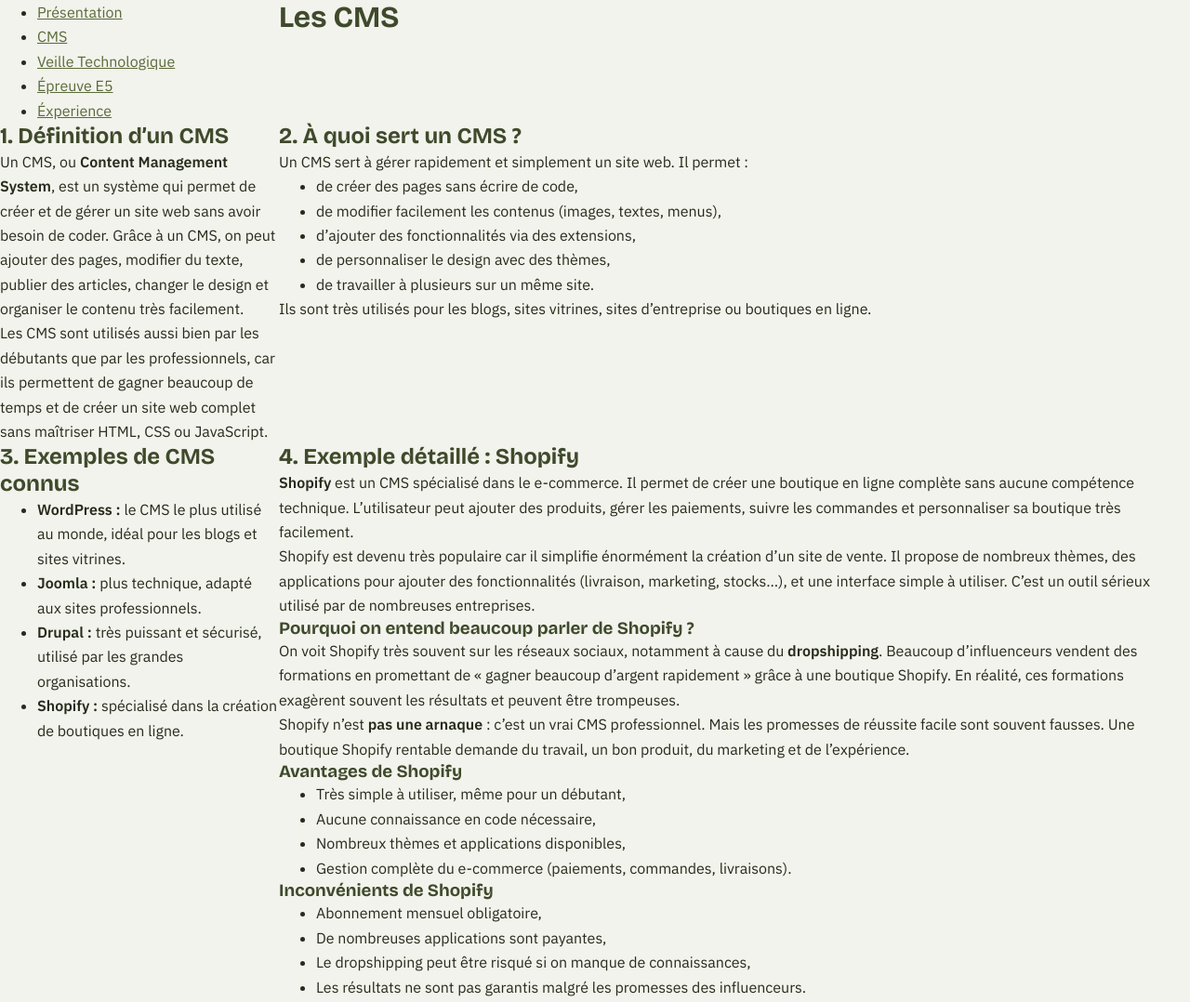
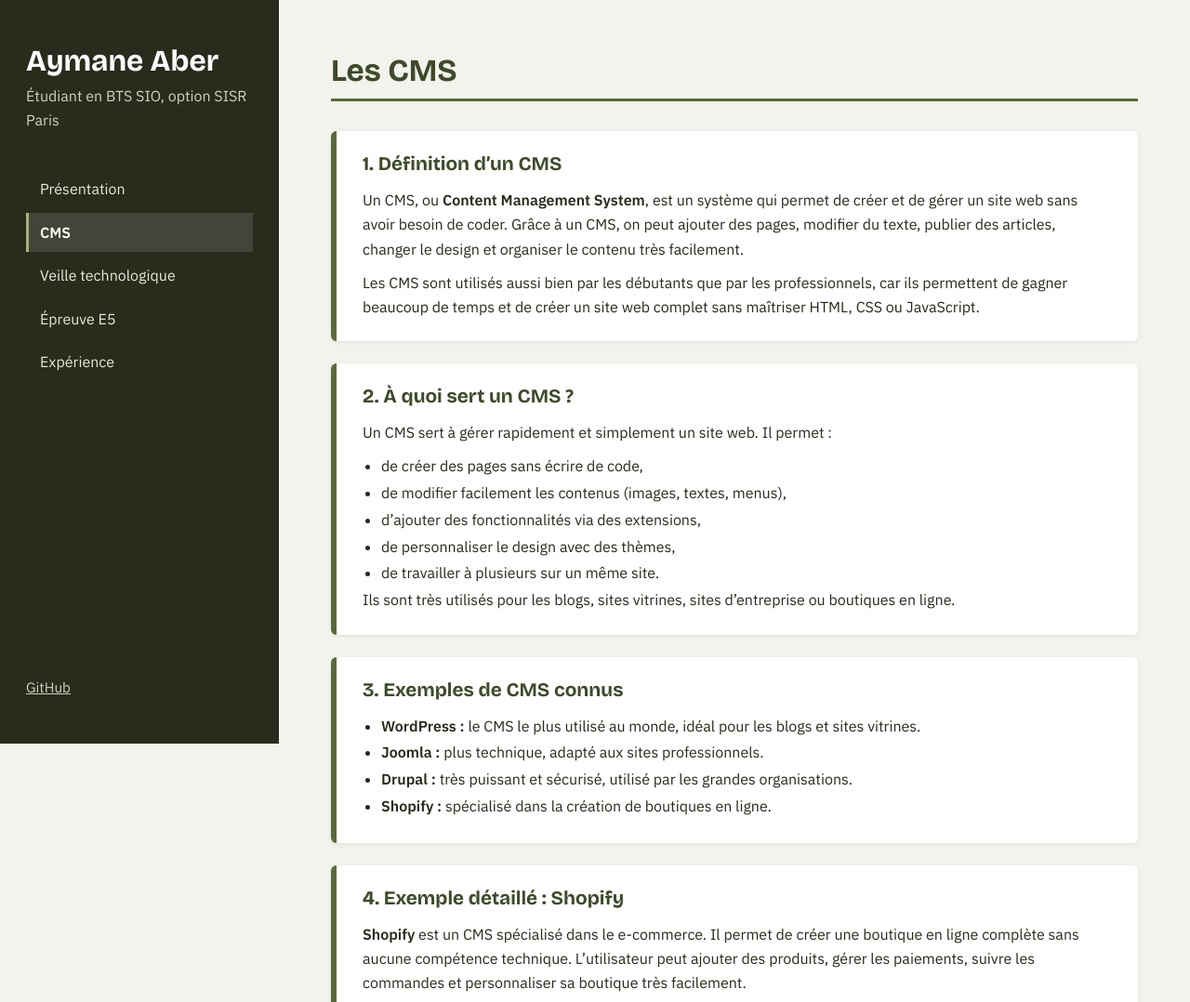
Before and after one commit to Pekno09/portfolio, a plain HTML site: page cms.html in a window 1280 px wide. Shown: the top 1078 px of the page at 93% size. Drawn offline with nearby package versions, Linux system fonts and the light colour scheme.

Commit message:
Update cms.html with new content and structure
Added viewport meta tag and updated page title. Enhanced content structure with new sections about CMS and Shopify, including advantages and disadvantages.

```diff
--- a/cms.html
+++ b/cms.html
@@ -2,29 +2,33 @@
 <html lang="fr">
 <head>
     <meta charset="UTF-8">
-    <title>Nom de la page</title>
+    <meta name="viewport" content="width=device-width, initial-scale=1.0">
+    <title>Les CMS - Portfolio</title>
     <link rel="stylesheet" href="couleur.css">
 </head>
+<body>
 
+<aside>
+    <div>
+        <p class="nom">Aymane Aber</p>
+        <p class="role">Étudiant en BTS SIO, option SISR<br>Paris</p>
+    </div>
 
-</html>
-
-
-<nav>
-    <ul>
-        <li><a href="index.html">Présentation</a></li>
-        <li><a href="cms.html">CMS</a></li>
-        <li><a href="veille.html">Veille Technologique</a></li>
-        <li><a href="e5.html">Épreuve E5</a></li>
-        <li><a href="exp.html">Éxperience</a></li>
-
-
-    </ul>
+    <nav aria-label="Navigation principale">
+        <a href="index.html">Présentation</a>
+        <a href="cms.html" aria-current="page">CMS</a>
+        <a href="veille.html">Veille technologique</a>
+        <a href="e5.html">Épreuve E5</a>
+        <a href="exp.html">Expérience</a>
     </nav>
 
+    <p class="liens"><a href="https://github.com/Pekno09">GitHub</a></p>
+</aside>
+
+<main>
     <h1>Les CMS</h1>
 
-<section>
+    <section class="carte">
         <h2>1. Définition d’un CMS</h2>
         <p>
             Un CMS, ou <b>Content Management System</b>, est un système qui permet de créer et de gérer un site web
@@ -37,11 +41,9 @@
         </p>
     </section>
 
-<section>
+    <section class="carte">
         <h2>2. À quoi sert un CMS ?</h2>
-    <p>
-        Un CMS sert à gérer rapidement et simplement un site web. Il permet :
-    </p>
+        <p>Un CMS sert à gérer rapidement et simplement un site web. Il permet :</p>
         <ul>
             <li>de créer des pages sans écrire de code,</li>
             <li>de modifier facilement les contenus (images, textes, menus),</li>
@@ -49,12 +51,10 @@
             <li>de personnaliser le design avec des thèmes,</li>
             <li>de travailler à plusieurs sur un même site.</li>
         </ul>
-    <p>
-        Ils sont très utilisés pour les blogs, sites vitrines, sites d’entreprise ou boutiques en ligne.
-    </p>
+        <p>Ils sont très utilisés pour les blogs, sites vitrines, sites d’entreprise ou boutiques en ligne.</p>
     </section>
 
-<section>
+    <section class="carte">
         <h2>3. Exemples de CMS connus</h2>
         <ul>
             <li><b>WordPress :</b> le CMS le plus utilisé au monde, idéal pour les blogs et sites vitrines.</li>
@@ -64,7 +64,7 @@
         </ul>
     </section>
 
-<section>
+    <section class="carte">
         <h2>4. Exemple détaillé : Shopify</h2>
 
         <p>
@@ -72,7 +72,6 @@
             sans aucune compétence technique. L’utilisateur peut ajouter des produits, gérer les paiements, suivre les
             commandes et personnaliser sa boutique très facilement.
         </p>
-
         <p>
             Shopify est devenu très populaire car il simplifie énormément la création d’un site de vente. Il propose
             de nombreux thèmes, des applications pour ajouter des fonctionnalités (livraison, marketing, stocks…),
@@ -106,5 +105,8 @@
             <li>Le dropshipping peut être risqué si on manque de connaissances,</li>
             <li>Les résultats ne sont pas garantis malgré les promesses des influenceurs.</li>
         </ul>
+    </section>
+</main>
 
-</section>
+</body>
+</html>
```
Lines whose indentation alone changed are shown as unchanged.
